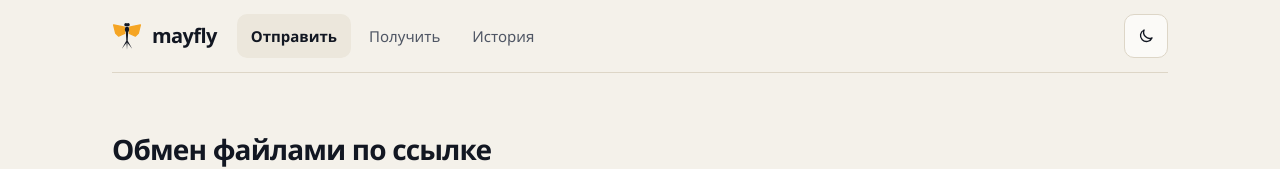
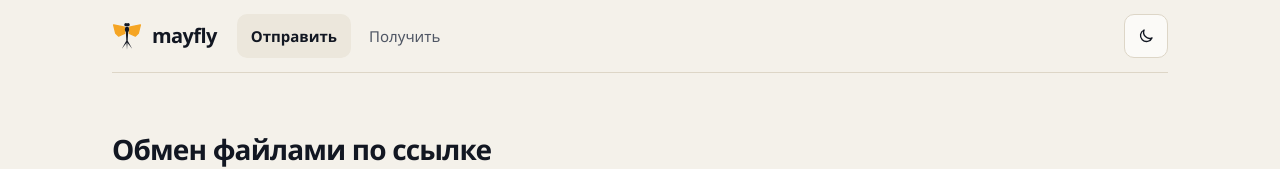
Before and after one commit to ChikovMF/mayfly, a Svelte app in the folder src/Browser/: page / in a window 1280 px wide. Shown: the top 169 px of the page. Built offline with nearby package versions, Linux system fonts and the light colour scheme.

Commit message:
feat: remove history page and update routing logic accordingly

```diff
--- a/src/Browser/src/App.svelte
+++ b/src/Browser/src/App.svelte
@@ -1,6 +1,5 @@
 <script lang="ts">
   import FilePage from './file/FilePage.svelte'
-  import HistoryPage from './history/HistoryPage.svelte'
   import HomePage from './home/HomePage.svelte'
   import Footer from './layout/Footer.svelte'
   import Header from './layout/Header.svelte'
@@ -17,8 +16,6 @@
   <main>
     {#if route.page === 'home'}
       <HomePage />
-    {:else if route.page === 'history'}
-      <HistoryPage />
     {:else if route.page === 'file'}
       {#key route.id}
         <FilePage id={route.id} />
--- a/src/Browser/src/history/HistoryPage.svelte
+++ /dev/null
@@ -1 +0,0 @@
-<h1>История</h1>
--- a/src/Browser/src/layout/Header.svelte
+++ b/src/Browser/src/layout/Header.svelte
@@ -5,7 +5,6 @@
   const sections = [
     { href: '/', label: 'Отправить', page: 'home' },
     { href: '/#get', label: 'Получить', page: 'file' },
-    { href: '/history', label: 'История', page: 'history' },
   ]
 </script>
 
--- a/src/Browser/src/routing/router.svelte.ts
+++ b/src/Browser/src/routing/router.svelte.ts
@@ -3,7 +3,6 @@ import { isFileId } from '../file/fileId'
 
 export type Route =
   | { page: 'home' }
-  | { page: 'history' }
   | { page: 'file'; id: string }
   | { page: 'not-found' }
 
@@ -36,10 +35,6 @@ function match(path: string): Route {
     return { page: 'home' }
   }
 
-  if (path === '/history') {
-    return { page: 'history' }
-  }
-
   const id = path.slice(1)
   if (isFileId(id)) {
     return { page: 'file', id }
```
